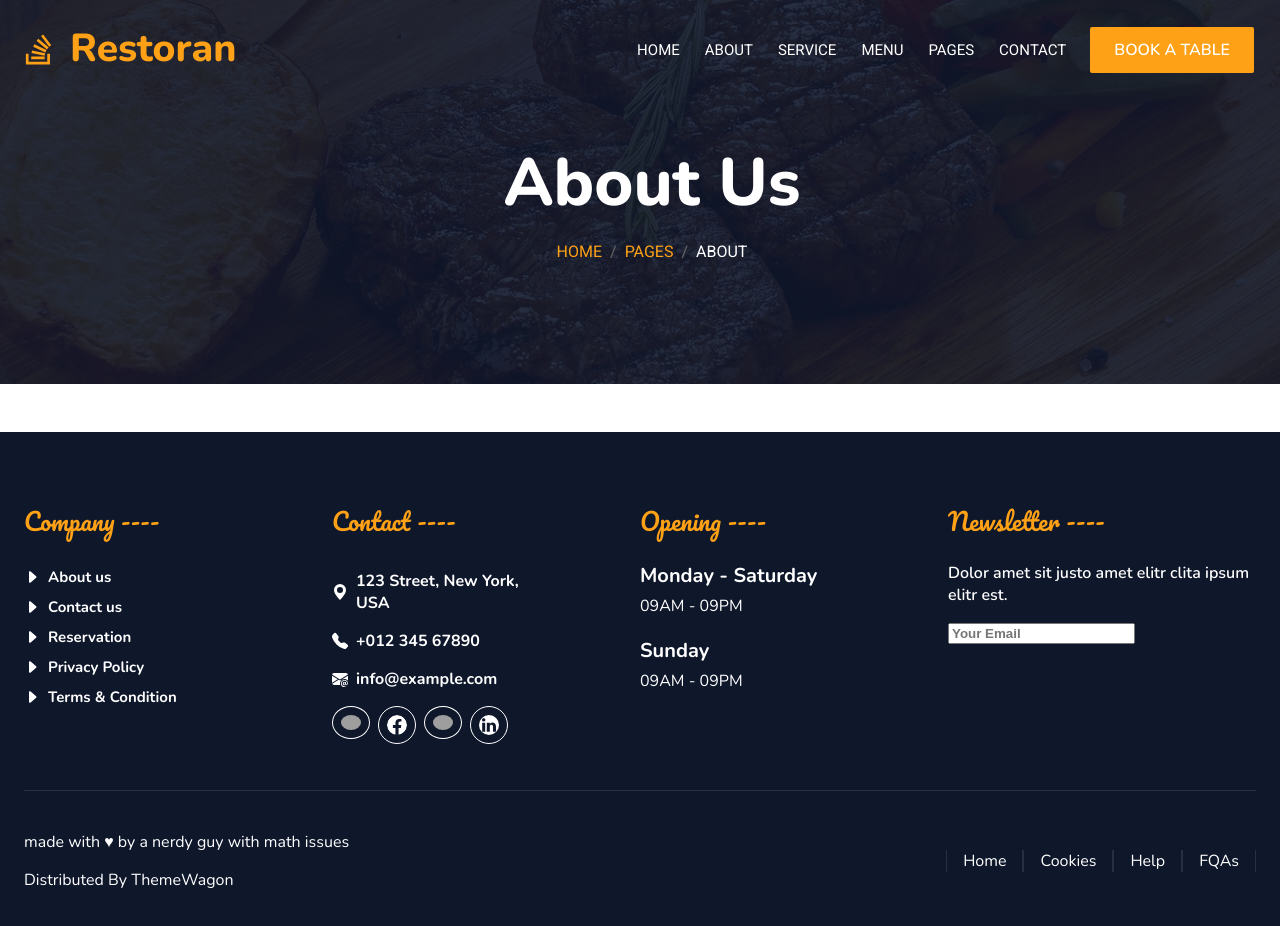
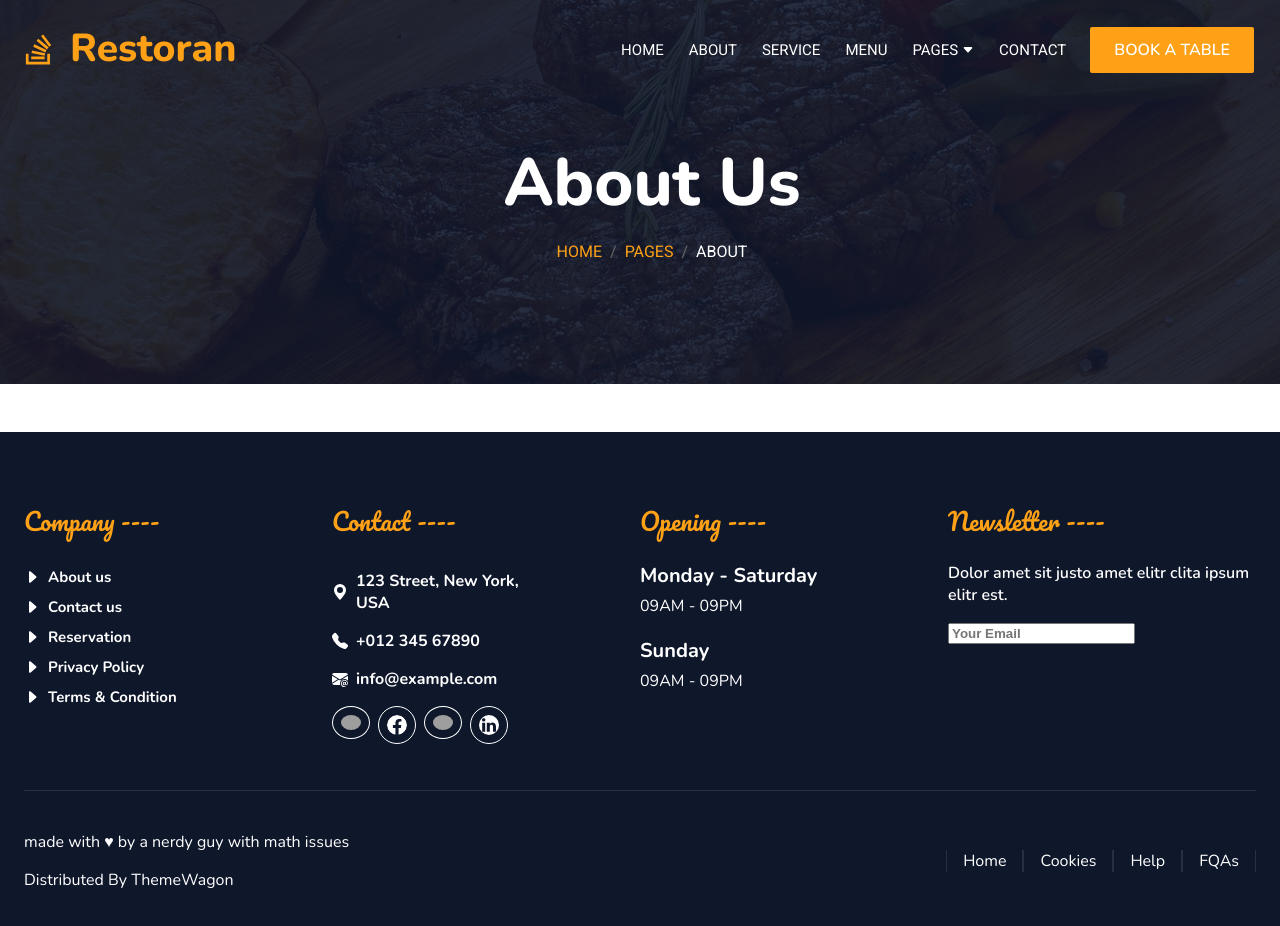
Before and after one commit to marcospinelli7/dojo-exercise-restaurant, a React (Create React App) app: page /about in a window 1280 px wide. Shown: the top 926 px of the page. Built offline with nearby package versions, Linux system fonts and the light colour scheme; grey boxes are pictures that could not be loaded; the HTML template or start-up script is replaced by a standard one.

Commit message:
Improve Navbar features with responsive render

```diff
--- a/src/components/Navbar/Navbar.css
+++ b/src/components/Navbar/Navbar.css
@@ -38,14 +38,54 @@
     font-family: var(--heebo-font);
     font-size: 15px;
 }
+.navbar-container .navbar-links .navbar-dropdown .dropdown {
+    display: flex;
+    position: absolute;
+    top: 75px;
+}
+
+.navbar-container .navbar-links .navbar-dropdown .dropdown .nav-item{
+    padding: 0 36px 0 0;
+}
+/* .navbar-container .navbar-links .navbar-dropdown .nav-title:hover{
+    display: flex;
+} */
+.navbar-dropdown .nav-title{
+    display: flex;
+    flex-direction: row;
+    cursor: pointer;
+}
+.navbar-dropdown .nav-title p{
+    padding-right: 4px;
+    margin: 0;
+    text-transform: uppercase;
+}
+.navbar-dropdown .nav-title img{
+    max-width: 12px;
+}
+.navbar-dropdown .dropdown{
+    display: flex;
+    flex-direction: column;
+    background-color: #fff;
+    color: #000;
+    padding: 16px;
+    margin-top: 12px;
+}
+.navbar-dropdown .dropdown .nav-item{
+    color: #000 !important;
+    margin: 4px 0;
+    text-transform: none !important;
+}
 
 .navbar-container .navbar-responsive-links {
     display: flex;
     flex-direction: column;
+    border-top: 1px solid #666565 ;
 }
 .navbar-container .navbar-responsive-links ul{
     display: flex;
     flex-direction: column;
+    padding: 0;
 }
 .navbar-container .navbar-responsive-links ul li .nav-item{
     color: #fff;
--- a/src/components/Navbar/Navbar.jsx
+++ b/src/components/Navbar/Navbar.jsx
@@ -6,10 +6,15 @@ import { Link } from 'react-router-dom'
 const Navbar = () => {
 
   const [isNavOpen, setIsNavOpen] = useState(true);
+  const [isDropdownOpen, setIsDropdownOpen] = useState(true);
 
   const ToogleResponsiveNav = () => {
     setIsNavOpen(!isNavOpen)
   }
+  const toogleDropdown = () => {
+    setIsDropdownOpen(!isDropdownOpen)
+  }
+
   return (
     <div className='navbar-container'>
       <div className="navbar-title">
@@ -22,7 +27,24 @@ const Navbar = () => {
           <li><Link className="nav-item" to="/">About</Link></li>
           <li><Link className="nav-item" to="/">Service</Link></li>
           <li><Link className="nav-item" to="/">Menu</Link></li>
-          <li><Link className="nav-item" to="/">Pages</Link></li>
+          <li>
+            <div className="navbar-dropdown" onMouseEnter={() => { setIsDropdownOpen(false)}} onMouseLeave={() => {
+            setTimeout(() => {
+              setIsDropdownOpen(true)
+            }, 3000)}}>
+              <div className='nav-title nav-item'>
+                <p>PAGES</p>
+                <img src="./assets/icons/caret-down-fill.svg" alt="dropdown_icon" />
+              </div>
+              {!isDropdownOpen ? (
+                <div className="dropdown">
+                <Link className="nav-item" to="/">Booking</Link>
+                <Link className="nav-item" to="/">Our Team</Link>
+                <Link className="nav-item" to="/">Testimonial</Link>
+                </div>
+              ) : ""}
+            </div>
+          </li>
           <li><Link className="nav-item" to="/">Contact</Link></li>
         </ul>
         <Link
@@ -42,7 +64,21 @@ const Navbar = () => {
                 <li><Link className="nav-item" to="/">About</Link></li>
                 <li><Link className="nav-item" to="/">Service</Link></li>
                 <li><Link className="nav-item" to="/">Menu</Link></li>
-                <li><Link className="nav-item" to="/">Pages</Link></li>
+                <li>
+                  <div className="navbar-dropdown" onClick={toogleDropdown}>
+                    <div className='nav-title nav-item'>
+                      <p>pages</p>
+                      <img src="./assets/icons/caret-down-fill.svg" alt="dropdown_icon" />
+                    </div>
+                    {!isDropdownOpen ? (
+                      <div className="dropdown">
+                      <Link className="nav-item" to="/">Booking</Link>
+                      <Link className="nav-item" to="/">Our Team</Link>
+                      <Link className="nav-item" to="/">Testimonial</Link>
+                      </div>
+                    ) : ""}
+                  </div>
+                </li>
                 <li><Link className="nav-item" to="/">Contact</Link></li>
               </ul>
               <Link
```
Also changed, not shown: public/assets/icons/caret-down-fill.svg (added).
